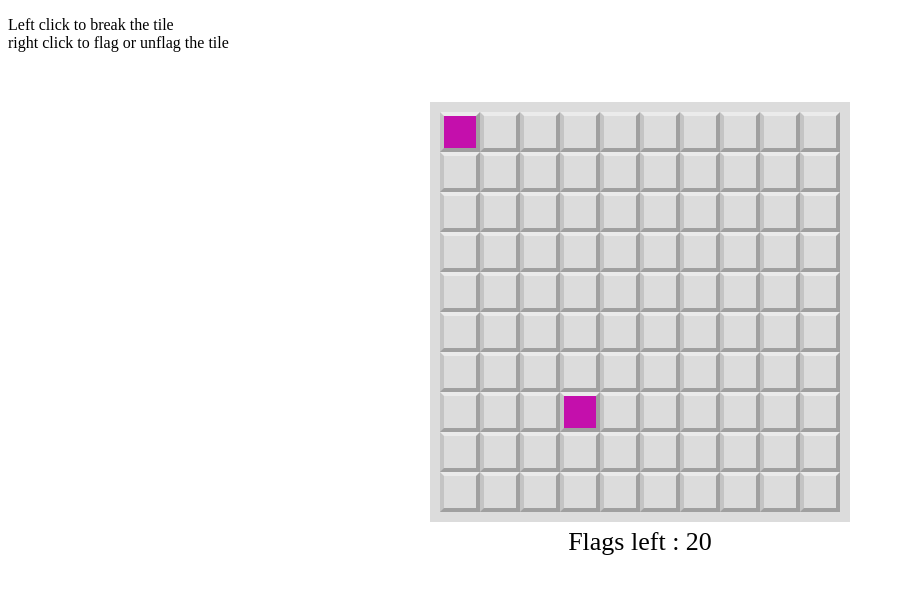
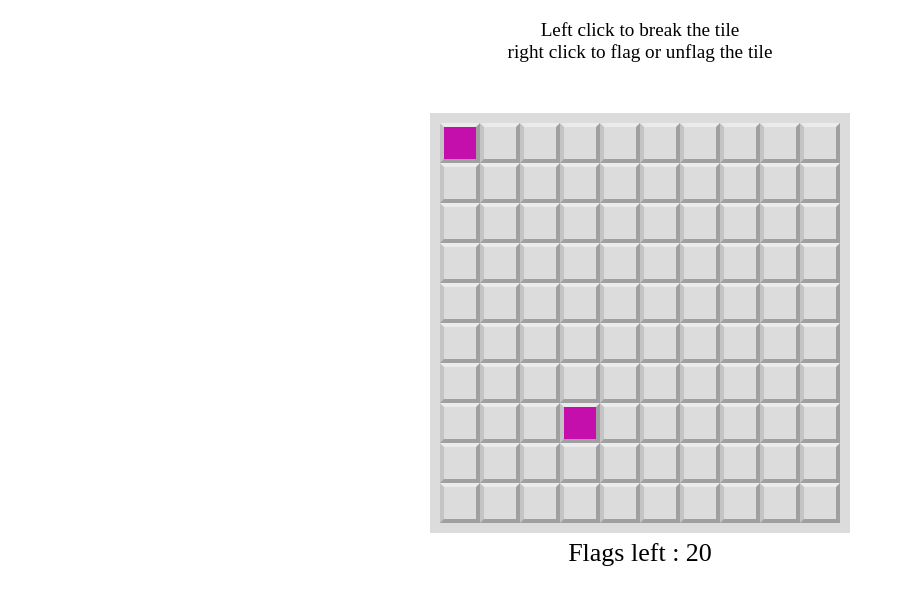
Before and after one commit to fitgang/minesweeper, a plain HTML site: page index.html in a window 1280 px wide. Shown: the whole page, without its empty margins (0-904 px from the left). Drawn offline with Linux system fonts and the light colour scheme.

Commit message:
Add files via upload

```diff
--- a/style.scss
+++ b/style.scss
@@ -35,6 +35,11 @@
         width: 400px;
         height: 400px;
     }
+}
+
+p {
+    text-align: center;
+    font-size: larger;
 }
 
 .boxes {
```
Also changed, not shown: dist/css/style.css, 1 other file.
